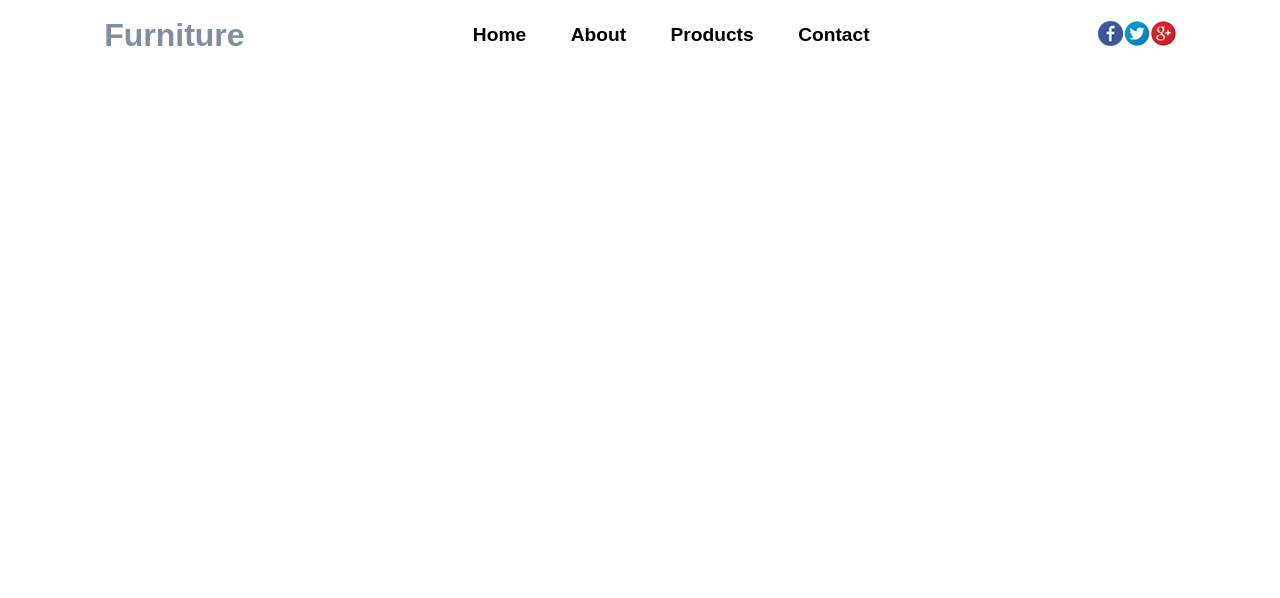
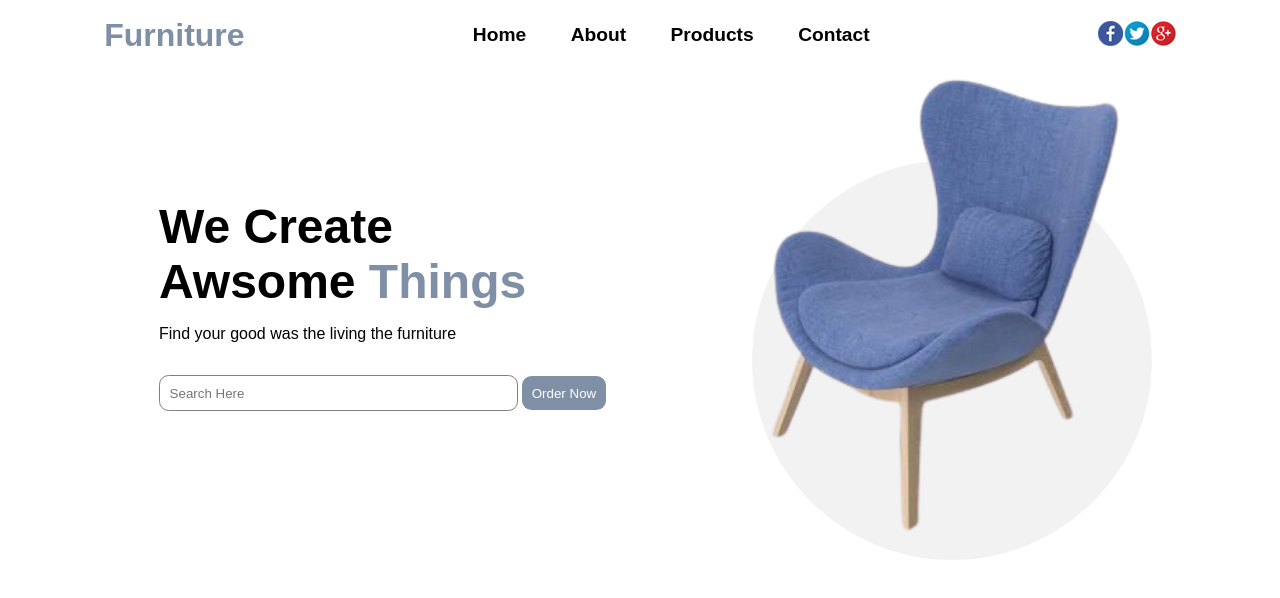
Before and after one commit to SaadJamilAkhtar/Furniture-Shop, a plain HTML site: page index.html in a window 1280 px wide. Drawn offline with Linux system fonts and the light colour scheme.

Commit message:
added main section

```diff
--- a/assets/style.css
+++ b/assets/style.css
@@ -7,7 +7,7 @@
 header {
     width: 100%;
     height: 100vh;
-
+    position: relative;
 }
 nav{
     display: flex;
@@ -27,5 +27,64 @@ nav{
     font-size: 1.2rem;
     color: black;
     font-weight: bold;
-    padding: 10px 20px;
+    padding: 10px 20px ;
 }
+
+.circle {
+    width: 400px;
+    height: 400px;
+    border-radius: 50%;
+    background-color: rgba(0, 0, 0, 0.05);
+    position: absolute;
+    top: 20%;
+    right: 10%;
+    z-index: -1;
+}
+
+.container{
+    display: flex;
+    justify-content: center;
+    align-items: center;
+    flex-wrap: wrap;
+}
+.left{
+    flex-basis: 60%;
+    max-width: 450px;
+}
+.right{
+    flex-basis: 40%;
+    text-align: right;
+}
+.right img {
+    width: 70%;
+}
+
+.left h1{
+    font-size: 3rem;
+}
+.left span{
+    color: #7f8fa6
+}
+.p-header{
+    margin-top: 1rem;
+}
+
+.btn{
+    margin-top: 2rem;
+}
+
+.btn input {
+    width: 75%;
+    padding: 0.6rem;
+    border-radius: 0.6rem;
+    border: 1px solid grey;
+    outline: none;
+}
+.btn button{
+    padding: 0.6rem;
+    color: white;
+    background-color: #7f8fa6;
+    border: none;
+    outline: none;
+    border-radius: 0.6rem;
+}
--- a/index.html
+++ b/index.html
@@ -23,6 +23,22 @@
                 <img src="./assets/images/icon.png" alt="">
             </div>
         </nav>
+        <div class="circle"></div>
+        <div class="container">
+            <div class="left">
+                <h1> We Create <br> Awsome <span>Things</span></h1>
+                <p class="p-header">
+                    Find your good was the living the furniture
+                </p>
+                <div class="btn">
+                    <input type="text" placeholder="Search Here">
+                    <button>Order Now</button>
+                </div>
+            </div>
+            <div class="right">
+                <img src="./assets/images/img1.png" alt="">
+            </div>
+        </div>
     </header>
 </body>
 </html>
```
